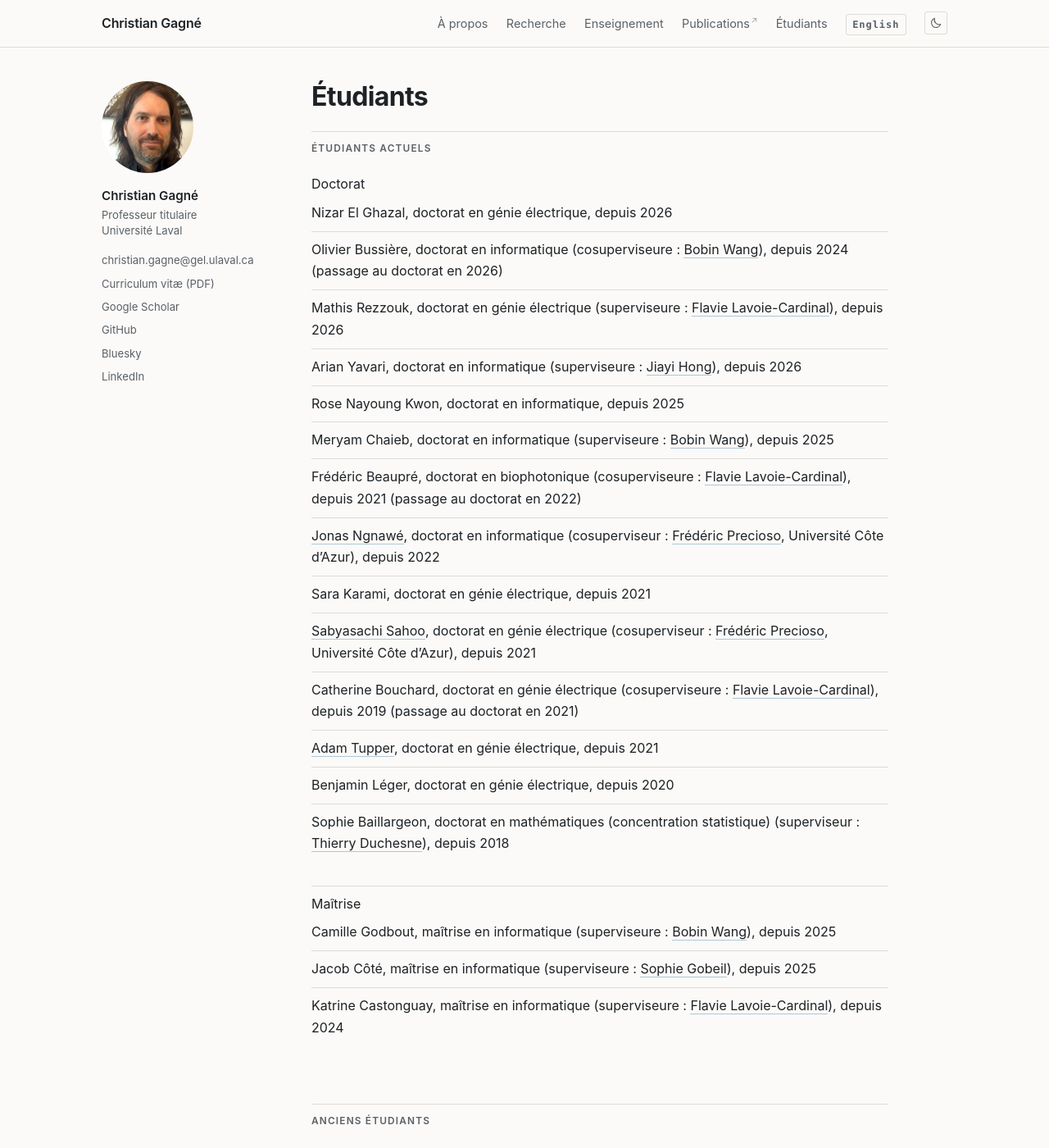
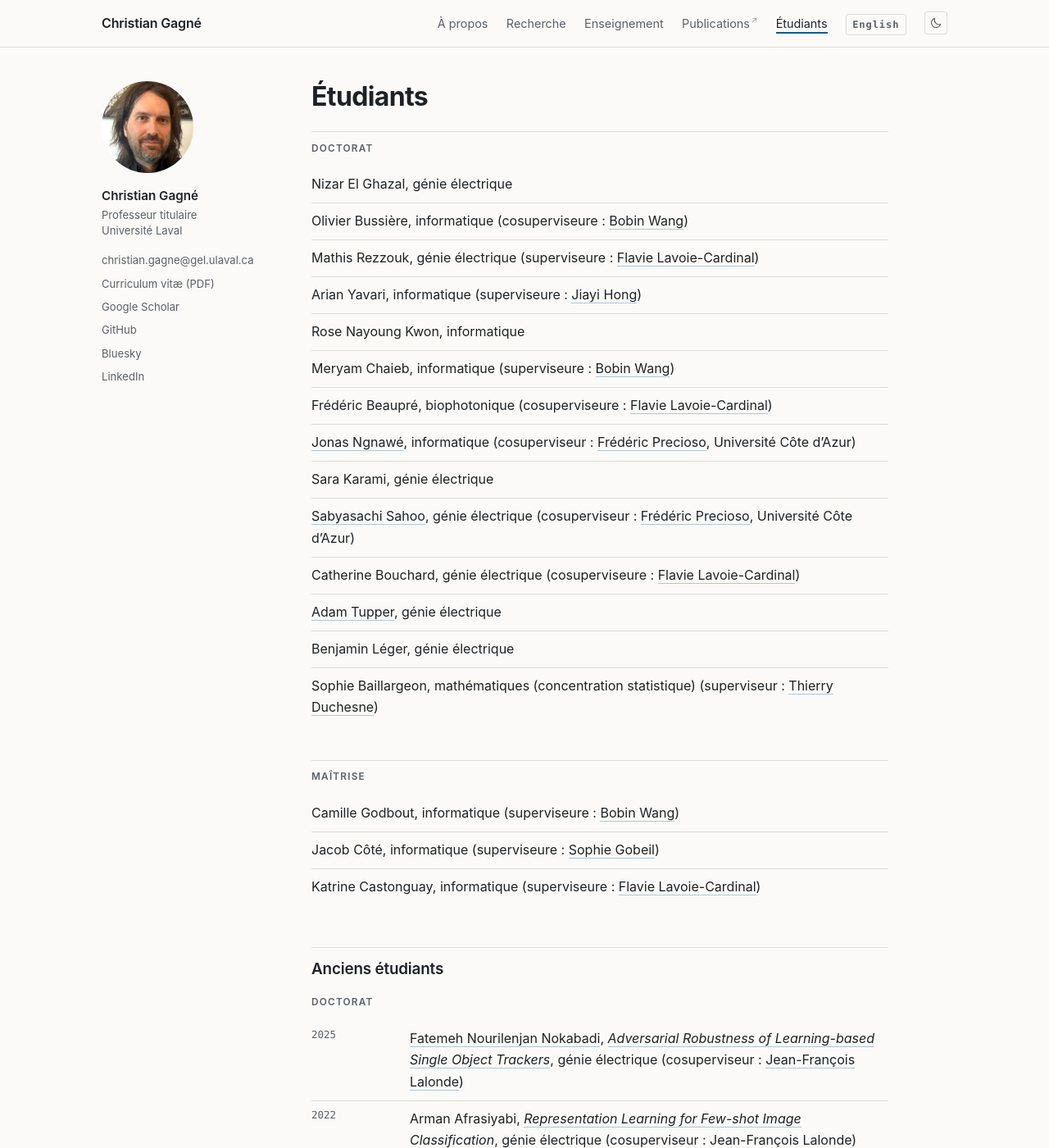
Before and after one commit to chgagne/chgagne.github.io, a Jekyll site: the page built from _pages/etudiants.md, in a window 1280 px wide and 1400 px high. Shown: the whole window at 82% size. Built offline with Jekyll 4.4.1, drawn with Linux system fonts in a browser that asks for light colours; cached includes are drawn as plain includes; some of the changed text lies outside the part shown.

Commit message:
Réécrire les quatre pages selon la maquette retenue
Accueil : les rattachements et les coordonnées restent du texte libre — la
mise en tableau essayée à la maquette a été écartée — mais les coordonnées
gagnent un titre, et la ligne de rôle du bandeau ne répète plus la dernière
ligne des rattachements. Les trois `redirect_from` qui suivaient le premier
étaient muets, YAML ne gardant que la dernière clé homonyme ; ils sont
réunis en liste et redirigent de nouveau.

Recherche : « Méthodes » et « Applications » deviennent des titres avec des
puces, côte à côte. Les mandats portent leur millésime en fin de ligne, dans
un `<span class="an">` que la feuille de style range dans la gouttière.

Enseignement : « Cours actuels » et « Cours antérieurs » remplacent une
formulation maladroite, et le sigle rejoint le titre sur une même ligne.

Étudiants : les anciens forment une section à part ; ceux du haut sont en
cours et n'ont plus à le dire. Chacun tient sur une ligne — nom, programme,
cosupervision — et l'année de début disparaît : la même colonne portait une
date de début pour les uns et une date de fin pour les autres, ce qui
induisait en erreur. Les diplômés gardent la leur, qui ne prête à rien.

Tous les marqueurs `<!-- cv: -->` sont conservés. Les déclarations
`cv-section` suivent le nouveau découpage, une par rubrique plutôt qu'une
pour deux. Contrôle d'écart muet, et trois dérives réinjectées dans une
copie sont bien toutes les trois signalées.

Co-Authored-By: Claude Opus 5 (1M context) <noreply@anthropic.com>

```diff
--- a/_pages/etudiants.md
+++ b/_pages/etudiants.md
@@ -2,70 +2,85 @@
 permalink: /etudiants
 redirect_from: /francais/etudiants
 title: "Étudiants"
+nav: etudiants
 ---
 
-## Étudiants actuels
-<!-- cv-section: supervision/doctorat-en-cours, supervision/maitrise-en-cours -->
 
-- Doctorat
-    - Nizar El Ghazal, doctorat en génie électrique, depuis 2026
-    - Olivier Bussière, doctorat en informatique (cosuperviseure : [Bobin Wang](https://www.fsg.ulaval.ca/corps-professoral/bobin-wang)), depuis 2024 (passage au doctorat en 2026)
-    - Mathis Rezzouk, doctorat en génie électrique (superviseure : [Flavie Lavoie-Cardinal](https://www.flc-lab.com/)), depuis 2026
-    - Arian Yavari, doctorat en informatique (superviseure : [Jiayi Hong](https://jiayihong.info/)), depuis 2026
-    - Rose Nayoung Kwon, doctorat en informatique, depuis 2025
-    - Meryam Chaieb, doctorat en informatique (superviseure : [Bobin Wang](https://www.fsg.ulaval.ca/corps-professoral/bobin-wang)), depuis 2025
-    - Frédéric Beaupré, doctorat en biophotonique (cosuperviseure : [Flavie Lavoie-Cardinal](https://www.flc-lab.com/)), depuis 2021 (passage au doctorat en 2022)
-    - [Jonas Ngnawé](https://ngnawejonas.github.io/), doctorat en informatique (cosuperviseur : [Frédéric Precioso](https://www.i3s.unice.fr/~precioso/), Université Côte d'Azur), depuis 2022
-    - Sara Karami, doctorat en génie électrique, depuis 2021
-    - [Sabyasachi Sahoo](https://sabyasachis.github.io/), doctorat en génie électrique (cosuperviseur : [Frédéric Precioso](https://www.i3s.unice.fr/~precioso/), Université Côte d'Azur), depuis 2021
-    - Catherine Bouchard, doctorat en génie électrique (cosuperviseure : [Flavie Lavoie-Cardinal](https://www.flc-lab.com/)), depuis 2019 (passage au doctorat en 2021)
-    - [Adam Tupper](https://adamtupper.com/), doctorat en génie électrique, depuis 2021
-    - Benjamin Léger, doctorat en génie électrique, depuis 2020
-    - Sophie Baillargeon, doctorat en mathématiques (concentration statistique) (superviseur : [Thierry Duchesne](https://www.fsg.ulaval.ca/corps-professoral/thierry-duchesne)), depuis 2018
-- Maîtrise
-    - Camille Godbout, maîtrise en informatique (superviseure : [Bobin Wang](https://www.fsg.ulaval.ca/corps-professoral/bobin-wang)), depuis 2025
-    - Jacob Côté, maîtrise en informatique (superviseure : [Sophie Gobeil](https://sophie-gobeil.fsg.ulaval.ca/)), depuis 2025
-    - Katrine Castonguay, maîtrise en informatique (superviseure : [Flavie Lavoie-Cardinal](https://www.flc-lab.com/)), depuis 2024
+## Doctorat
+<!-- cv-section: supervision/doctorat-en-cours -->
+
+- Nizar El Ghazal, génie électrique
+- Olivier Bussière, informatique (cosuperviseure : [Bobin Wang](https://www.fsg.ulaval.ca/corps-professoral/bobin-wang))
+- Mathis Rezzouk, génie électrique (superviseure : [Flavie Lavoie-Cardinal](https://www.flc-lab.com/))
+- Arian Yavari, informatique (superviseure : [Jiayi Hong](https://jiayihong.info/))
+- Rose Nayoung Kwon, informatique
+- Meryam Chaieb, informatique (superviseure : [Bobin Wang](https://www.fsg.ulaval.ca/corps-professoral/bobin-wang))
+- Frédéric Beaupré, biophotonique (cosuperviseure : [Flavie Lavoie-Cardinal](https://www.flc-lab.com/))
+- [Jonas Ngnawé](https://ngnawejonas.github.io/), informatique (cosuperviseur : [Frédéric Precioso](https://www.i3s.unice.fr/~precioso/), Université Côte d'Azur)
+- Sara Karami, génie électrique
+- [Sabyasachi Sahoo](https://sabyasachis.github.io/), génie électrique (cosuperviseur : [Frédéric Precioso](https://www.i3s.unice.fr/~precioso/), Université Côte d'Azur)
+- Catherine Bouchard, génie électrique (cosuperviseure : [Flavie Lavoie-Cardinal](https://www.flc-lab.com/))
+- [Adam Tupper](https://adamtupper.com/), génie électrique
+- Benjamin Léger, génie électrique
+- Sophie Baillargeon, mathématiques (concentration statistique) (superviseur : [Thierry Duchesne](https://www.fsg.ulaval.ca/corps-professoral/thierry-duchesne))
+
+## Maîtrise
+<!-- cv-section: supervision/maitrise-en-cours -->
+
+- Camille Godbout, informatique (superviseure : [Bobin Wang](https://www.fsg.ulaval.ca/corps-professoral/bobin-wang))
+- Jacob Côté, informatique (superviseure : [Sophie Gobeil](https://sophie-gobeil.fsg.ulaval.ca/))
+- Katrine Castonguay, informatique (superviseure : [Flavie Lavoie-Cardinal](https://www.flc-lab.com/))
 
 ## Anciens étudiants
-<!-- cv-section: supervision/doctorat-diplomes, supervision/maitrise-diplomes, supervision/postdoctoraux -->
+{: .coupure}
 
-- Doctorat
-    - [Fatemeh Nourilenjan Nokabadi](https://fatemehn.github.io/), [*Adversarial Robustness of Learning-based Single Object Trackers*](https://hdl.handle.net/20.500.11794/176643), doctorat en génie électrique (cosuperviseur : [Jean-François Lalonde](http://vision.gel.ulaval.ca/~jflalonde/)), 2025
-    - Arman Afrasiyabi, [*Representation Learning for Few-shot Image Classification*](http://hdl.handle.net/20.500.11794/73767), doctorat en génie électrique (cosuperviseur : [Jean-François Lalonde](http://vision.gel.ulaval.ca/~jflalonde/)), 2022
-    - [Changjian Shui](https://cjshui.github.io/), [*Principled Deep Learning Approaches for Learning from Limited Labeled Data through Distribution Matching*](http://hdl.handle.net/20.500.11794/73028), doctorat en génie électrique (cosuperviseur: [Boyu Wang](https://sites.google.com/site/borriewang/), Western Ontario), 2022
-    - [Mahdieh Abbasi](https://mahdaneh.github.io/), [*Toward Robust Deep Neural Networks*](http://hdl.handle.net/20.500.11794/67766), doctorat en génie électrique (cosuperviseur : [Denis Laurendeau](https://www.gelgif.ulaval.ca/departement-et-professeurs/personnel-et-professeurs/professeurs/fiche/show/laurendeau-denis/)), 2020
-    - Marc-André Gardner, [*Learning to Estimate Indoor Illumination*](http://hdl.handle.net/20.500.11794/67302), doctorat en génie électrique (superviseur : [Jean-François Lalonde](http://vision.gel.ulaval.ca/~jflalonde/)), 2020
-    - Karol Lina Lopez, [*A Machine Learning Approach for the Smart Charging of Electric Vehicles*](http://hdl.handle.net/20.500.11794/34741), doctorat en génie électrique, 2019
-    - [Julien-Charles Lévesque](https://sites.google.com/site/levesquejc/home), [*Bayesian Hyperparameter Optimization: Overfitting, Ensembles and Conditional Spaces*](http://hdl.handle.net/20.500.11794/28364), doctorat en génie électrique (cosuperviseur : [Robert Sabourin](http://profs.etsmtl.ca/rsabourin/), ÉTS Montréal), 2018
-    - [Audrey Durand](https://audrey-durand.fsg.ulaval.ca/), [*Déclinaisons de bandits et leurs applications*](http://hdl.handle.net/20.500.11794/28250), doctorat en génie électrique (cosuperviseure : [Joelle Pineau](https://www.cs.mcgill.ca/~jpineau/), McGill), 2017
-    - Ahmed Najjar, [*Forage de données de banques administratives en santé*](http://hdl.handle.net/20.500.11794/28162), doctorat en génie électrique (cosuperviseur : Daniel Reinharz), 2017
-    - Vahab Akbarzadeh, [*Spatio-Temporal Coverage Optimization of Sensor Networks*](http://hdl.handle.net/20.500.11794/27065), doctorat en génie électrique (cosuperviseur : [Marc Parizeau](https://www.gelgif.ulaval.ca/departement-et-professeurs/personnel-et-professeurs/professeurs/fiche/show/parizeau-marc/)), 2016
-    - Zahra Toony, [*Extracting Structured Models From Raw Scans of Manufactured Objects: A Step Towards Embedded Intelligent Handheld 3D Scanning*](http://hdl.handle.net/20.500.11794/26270), doctorat en génie électrique (superviseur : [Denis Laurendeau](https://www.gelgif.ulaval.ca/departement-et-professeurs/personnel-et-professeurs/professeurs/fiche/show/laurendeau-denis/)), 2015
-    - François-Michel De Rainville, [*Placement interactif de capteurs mobiles dans des environnements tridimensionnels non convexes*](http://hdl.handle.net/20.500.11794/25896), doctorat en génie électrique (cosuperviseur : [Denis Laurendeau](https://www.gelgif.ulaval.ca/departement-et-professeurs/personnel-et-professeurs/professeurs/fiche/show/laurendeau-denis/)), 2015
-    - [Meysam Argany](https://profile.ut.ac.ir/en/~argany), [*Development of a GIS-based method for sensor network deployment and coverage optimization*](http://hdl.handle.net/20.500.11794/25829), doctorat en sciences géomatiques (superviseur : [Mir Abolfazl Mostafavi](https://www.scg.ulaval.ca/mir-abolfazl-mostafavi)), 2015
-    - Darwin Brochero, [*Hydroinformatics and Diversity in Hydrological Ensemble Prediction Systems*](http://hdl.handle.net/20.500.11794/24547), doctorat en génie des eaux (superviseur : [François Anctil](https://www.gci.ulaval.ca/departement-et-professeurs/professeurs-et-personnel/professeurs/fiche/show/anctil-francois/)), 2013
-- Maîtrise
-    - Cynthia García Ybarra, [*Adversarial Random Forest for Synthetic Electronic Health Records Generation*](https://hdl.handle.net/20.500.11794/174783), maîtrise en informatique (cosuperviseure : [Anne-Sophie Charest](https://www.fsg.ulaval.ca/corps-professoral/anne-sophie-charest)), 2025
-    - Antoine Séverin Ollier, [*Développement d'un module de détection hyperspectrale et résolu dans le temps pour la microscopie STED*](https://hdl.handle.net/20.500.11794/152643), maîtrise en génie électrique (superviseure: [Flavie Lavoie-Cardinal](https://www.flc-lab.com/)), 2024
-    - Thomas Philippon, [*Robustesse des mécanismes de défense adverse basés sur les ensembles de réseaux de neurones*](http://hdl.handle.net/20.500.11794/117064), maîtrise en génie électrique, 2023
-    - Cyril Blanc, [*Caractérisation automatique d'immeuble depuis une image de façade*](http://hdl.handle.net/20.500.11794/73352), maîtrise en génie électrique (superviseur : [Jean-François Lalonde](http://vision.gel.ulaval.ca/~jflalonde/)), 2022
-    - Mohamed Abderrahmen Abid, [*Diverse Image Generation with Very Low Resolution Conditioning*](http://hdl.handle.net/20.500.11794/70396), maîtrise en génie électrique, 2021
-    - Gabriel Leclerc, [*Apprendre de données positives et non étiquetées: application à la segmentation et la détection d’événements calciques*](http://hdl.handle.net/20.500.11794/69813), maîtrise en génie électrique (cosuperviseure : [Flavie Lavoie-Cardinal](https://www.flc-lab.com/)), 2021
-    - [Hugo Siqueira Gomes](https://hugodovs.github.io/), [*Meta Learning for Population-Based Algorithms in Black-box Optimization*](http://hdl.handle.net/20.500.11794/68764), maîtrise en génie électrique, 2021
-    - [Louis-Émile Robitaille](https://l3robot.github.io/), [*Réseaux de neurones pour l’apprentissage de la préférence en microscopie super-résolution*](http://hdl.handle.net/20.500.11794/68744), maîtrise en génie électrique (cosuperviseures : [Audrey Durand](https://audrey-durand.fsg.ulaval.ca/) et [Flavie Lavoie-Cardinal](https://www.flc-lab.com/)), 2021
-    - Sébastien De Blois, [*Deep Learning with Multiple Modalities: Making the Most Out of Available Data*](http://hdl.handle.net/20.500.11794/67130), maîtrise en génie électrique, 2020
-    - El Mehdi Megder, [*Approches basées sur l'apprentissage automatique pour l'anticipation de la qualité d'usinage de pièces métalliques*](http://hdl.handle.net/20.500.11794/40345), maîtrise en informatique (superviseur : [Jonathan Gaudreault](https://www.ift.ulaval.ca/departement-et-professeurs/professeurs-et-personnel/professeurs-reguliers/fiche/show/gaudreault-jonathan/)), 2020
-    - Marc-André Gardner, [*Contrôle de la croissance de la taille des individus en programmation génétique*](http://hdl.handle.net/20.500.11794/25386), maîtrise en génie électrique (cosuperviseur : [Marc Parizeau](https://www.gelgif.ulaval.ca/departement-et-professeurs/personnel-et-professeurs/professeurs/fiche/show/parizeau-marc/)), 2014
-    - Kevin Tanguy, [*Modélisation et optimisation de la recharge bidirectionnelle de véhicules électriques : application à la régulation électrique d'un complexe immobilier*](http://hdl.handle.net/20.500.11794/24591), maîtrise en génie électrique (cosuperviseur : Maxime Dubois), 2013
-    - [Audrey Durand](https://audrey-durand.fsg.ulaval.ca/), [*Simulation et apprentissage Monte-Carlo de stratégies d'intervention en santé publique*](http://hdl.handle.net/20.500.11794/22982), maîtrise en génie électrique (cosuperviseur : Daniel Reinharz), 2011
-    - François-Michel De Rainville, [*Design d'expérimentation interactif : Aide à la compréhension de systèmes complexes*](http://hdl.handle.net/20.500.11794/22172), maîtrise en génie électrique (superviseur : [Denis Laurendeau](https://www.gelgif.ulaval.ca/departement-et-professeurs/personnel-et-professeurs/professeurs/fiche/show/laurendeau-denis/)), 2010
-- Stagiaires postdoctoraux
-    - Fatemeh Gholi Zadeh Kharrat, cosuperviseure : [Caroline Sirois](http://www.crchudequebec.ulaval.ca/recherche/chercheurs/caroline-sirois/), 2020 - 2023
-    - [Fan Zhou](https://fzhou.cc/), superviseur : [Mario Marchand](https://web.iid.ulaval.ca/expertise/mario-marchand), 2022
-    - [Theresa Wiesner](https://wiesnertheresa.github.io/), superviseure : [Flavie Lavoie-Cardinal](https://www.flc-lab.com/), 2021 - 2022
-    - Ihsen Hedhli, 2018 - 2020
-    - Azadeh Sadat Mozafari, 2017 - 2019
-    - Farkhondeh Kiaee, 2016
-    - Matthew Walker, 2009 - 2011
-    - Albert Hung-Ren Ko, 2010
+### Doctorat
+{: .rubrique}
+<!-- cv-section: supervision/doctorat-diplomes -->
+
+- [Fatemeh Nourilenjan Nokabadi](https://fatemehn.github.io/), [*Adversarial Robustness of Learning-based Single Object Trackers*](https://hdl.handle.net/20.500.11794/176643), génie électrique (cosuperviseur : [Jean-François Lalonde](http://vision.gel.ulaval.ca/~jflalonde/)) <span class="an">2025</span>
+- Arman Afrasiyabi, [*Representation Learning for Few-shot Image Classification*](http://hdl.handle.net/20.500.11794/73767), génie électrique (cosuperviseur : [Jean-François Lalonde](http://vision.gel.ulaval.ca/~jflalonde/)) <span class="an">2022</span>
+- [Changjian Shui](https://cjshui.github.io/), [*Principled Deep Learning Approaches for Learning from Limited Labeled Data through Distribution Matching*](http://hdl.handle.net/20.500.11794/73028), génie électrique (cosuperviseur: [Boyu Wang](https://sites.google.com/site/borriewang/), Western Ontario) <span class="an">2022</span>
+- [Mahdieh Abbasi](https://mahdaneh.github.io/), [*Toward Robust Deep Neural Networks*](http://hdl.handle.net/20.500.11794/67766), génie électrique (cosuperviseur : [Denis Laurendeau](https://www.gelgif.ulaval.ca/departement-et-professeurs/personnel-et-professeurs/professeurs/fiche/show/laurendeau-denis/)) <span class="an">2020</span>
+- Marc-André Gardner, [*Learning to Estimate Indoor Illumination*](http://hdl.handle.net/20.500.11794/67302), génie électrique (superviseur : [Jean-François Lalonde](http://vision.gel.ulaval.ca/~jflalonde/)) <span class="an">2020</span>
+- Karol Lina Lopez, [*A Machine Learning Approach for the Smart Charging of Electric Vehicles*](http://hdl.handle.net/20.500.11794/34741), génie électrique <span class="an">2019</span>
+- [Julien-Charles Lévesque](https://sites.google.com/site/levesquejc/home), [*Bayesian Hyperparameter Optimization: Overfitting, Ensembles and Conditional Spaces*](http://hdl.handle.net/20.500.11794/28364), génie électrique (cosuperviseur : [Robert Sabourin](http://profs.etsmtl.ca/rsabourin/), ÉTS Montréal) <span class="an">2018</span>
+- [Audrey Durand](https://audrey-durand.fsg.ulaval.ca/), [*Déclinaisons de bandits et leurs applications*](http://hdl.handle.net/20.500.11794/28250), génie électrique (cosuperviseure : [Joelle Pineau](https://www.cs.mcgill.ca/~jpineau/), McGill) <span class="an">2017</span>
+- Ahmed Najjar, [*Forage de données de banques administratives en santé*](http://hdl.handle.net/20.500.11794/28162), génie électrique (cosuperviseur : Daniel Reinharz) <span class="an">2017</span>
+- Vahab Akbarzadeh, [*Spatio-Temporal Coverage Optimization of Sensor Networks*](http://hdl.handle.net/20.500.11794/27065), génie électrique (cosuperviseur : [Marc Parizeau](https://www.gelgif.ulaval.ca/departement-et-professeurs/personnel-et-professeurs/professeurs/fiche/show/parizeau-marc/)) <span class="an">2016</span>
+- Zahra Toony, [*Extracting Structured Models From Raw Scans of Manufactured Objects: A Step Towards Embedded Intelligent Handheld 3D Scanning*](http://hdl.handle.net/20.500.11794/26270), génie électrique (superviseur : [Denis Laurendeau](https://www.gelgif.ulaval.ca/departement-et-professeurs/personnel-et-professeurs/professeurs/fiche/show/laurendeau-denis/)) <span class="an">2015</span>
+- François-Michel De Rainville, [*Placement interactif de capteurs mobiles dans des environnements tridimensionnels non convexes*](http://hdl.handle.net/20.500.11794/25896), génie électrique (cosuperviseur : [Denis Laurendeau](https://www.gelgif.ulaval.ca/departement-et-professeurs/personnel-et-professeurs/professeurs/fiche/show/laurendeau-denis/)) <span class="an">2015</span>
+- [Meysam Argany](https://profile.ut.ac.ir/en/~argany), [*Development of a GIS-based method for sensor network deployment and coverage optimization*](http://hdl.handle.net/20.500.11794/25829), sciences géomatiques (superviseur : [Mir Abolfazl Mostafavi](https://www.scg.ulaval.ca/mir-abolfazl-mostafavi)) <span class="an">2015</span>
+- Darwin Brochero, [*Hydroinformatics and Diversity in Hydrological Ensemble Prediction Systems*](http://hdl.handle.net/20.500.11794/24547), génie des eaux (superviseur : [François Anctil](https://www.gci.ulaval.ca/departement-et-professeurs/professeurs-et-personnel/professeurs/fiche/show/anctil-francois/)) <span class="an">2013</span>
+
+### Maîtrise
+{: .rubrique}
+<!-- cv-section: supervision/maitrise-diplomes -->
+
+- Cynthia García Ybarra, [*Adversarial Random Forest for Synthetic Electronic Health Records Generation*](https://hdl.handle.net/20.500.11794/174783), informatique (cosuperviseure : [Anne-Sophie Charest](https://www.fsg.ulaval.ca/corps-professoral/anne-sophie-charest)) <span class="an">2025</span>
+- Antoine Séverin Ollier, [*Développement d'un module de détection hyperspectrale et résolu dans le temps pour la microscopie STED*](https://hdl.handle.net/20.500.11794/152643), génie électrique (superviseure: [Flavie Lavoie-Cardinal](https://www.flc-lab.com/)) <span class="an">2024</span>
+- Thomas Philippon, [*Robustesse des mécanismes de défense adverse basés sur les ensembles de réseaux de neurones*](http://hdl.handle.net/20.500.11794/117064), génie électrique <span class="an">2023</span>
+- Cyril Blanc, [*Caractérisation automatique d'immeuble depuis une image de façade*](http://hdl.handle.net/20.500.11794/73352), génie électrique (superviseur : [Jean-François Lalonde](http://vision.gel.ulaval.ca/~jflalonde/)) <span class="an">2022</span>
+- Mohamed Abderrahmen Abid, [*Diverse Image Generation with Very Low Resolution Conditioning*](http://hdl.handle.net/20.500.11794/70396), génie électrique <span class="an">2021</span>
+- Gabriel Leclerc, [*Apprendre de données positives et non étiquetées: application à la segmentation et la détection d’événements calciques*](http://hdl.handle.net/20.500.11794/69813), génie électrique (cosuperviseure : [Flavie Lavoie-Cardinal](https://www.flc-lab.com/)) <span class="an">2021</span>
+- [Hugo Siqueira Gomes](https://hugodovs.github.io/), [*Meta Learning for Population-Based Algorithms in Black-box Optimization*](http://hdl.handle.net/20.500.11794/68764), génie électrique <span class="an">2021</span>
+- [Louis-Émile Robitaille](https://l3robot.github.io/), [*Réseaux de neurones pour l’apprentissage de la préférence en microscopie super-résolution*](http://hdl.handle.net/20.500.11794/68744), génie électrique (cosuperviseures : [Audrey Durand](https://audrey-durand.fsg.ulaval.ca/) et [Flavie Lavoie-Cardinal](https://www.flc-lab.com/)) <span class="an">2021</span>
+- Sébastien De Blois, [*Deep Learning with Multiple Modalities: Making the Most Out of Available Data*](http://hdl.handle.net/20.500.11794/67130), génie électrique <span class="an">2020</span>
+- El Mehdi Megder, [*Approches basées sur l'apprentissage automatique pour l'anticipation de la qualité d'usinage de pièces métalliques*](http://hdl.handle.net/20.500.11794/40345), informatique (superviseur : [Jonathan Gaudreault](https://www.ift.ulaval.ca/departement-et-professeurs/professeurs-et-personnel/professeurs-reguliers/fiche/show/gaudreault-jonathan/)) <span class="an">2020</span>
+- Marc-André Gardner, [*Contrôle de la croissance de la taille des individus en programmation génétique*](http://hdl.handle.net/20.500.11794/25386), génie électrique (cosuperviseur : [Marc Parizeau](https://www.gelgif.ulaval.ca/departement-et-professeurs/personnel-et-professeurs/professeurs/fiche/show/parizeau-marc/)) <span class="an">2014</span>
+- Kevin Tanguy, [*Modélisation et optimisation de la recharge bidirectionnelle de véhicules électriques : application à la régulation électrique d'un complexe immobilier*](http://hdl.handle.net/20.500.11794/24591), génie électrique (cosuperviseur : Maxime Dubois) <span class="an">2013</span>
+- [Audrey Durand](https://audrey-durand.fsg.ulaval.ca/), [*Simulation et apprentissage Monte-Carlo de stratégies d'intervention en santé publique*](http://hdl.handle.net/20.500.11794/22982), génie électrique (cosuperviseur : Daniel Reinharz) <span class="an">2011</span>
+- François-Michel De Rainville, [*Design d'expérimentation interactif : Aide à la compréhension de systèmes complexes*](http://hdl.handle.net/20.500.11794/22172), génie électrique (superviseur : [Denis Laurendeau](https://www.gelgif.ulaval.ca/departement-et-professeurs/personnel-et-professeurs/professeurs/fiche/show/laurendeau-denis/)) <span class="an">2010</span>
+
+### Stagiaires postdoctoraux
+{: .rubrique}
+<!-- cv-section: supervision/postdoctoraux -->
+
+- Fatemeh Gholi Zadeh Kharrat, cosuperviseure : [Caroline Sirois](http://www.crchudequebec.ulaval.ca/recherche/chercheurs/caroline-sirois/) <span class="an">2020–2023</span>
+- [Fan Zhou](https://fzhou.cc/), superviseur : [Mario Marchand](https://web.iid.ulaval.ca/expertise/mario-marchand) <span class="an">2022</span>
+- [Theresa Wiesner](https://wiesnertheresa.github.io/), superviseure : [Flavie Lavoie-Cardinal](https://www.flc-lab.com/) <span class="an">2021–2022</span>
+- Ihsen Hedhli <span class="an">2018–2020</span>
+- Azadeh Sadat Mozafari <span class="an">2017–2019</span>
+- Farkhondeh Kiaee <span class="an">2016</span>
+- Matthew Walker <span class="an">2009–2011</span>
+- Albert Hung-Ren Ko <span class="an">2010</span>
```
Also changed, not shown: _pages/enseignement.md (+12 -8 lines), _pages/index.md (+14 -12 lines), _pages/recherche.md (+55 -45 lines).
